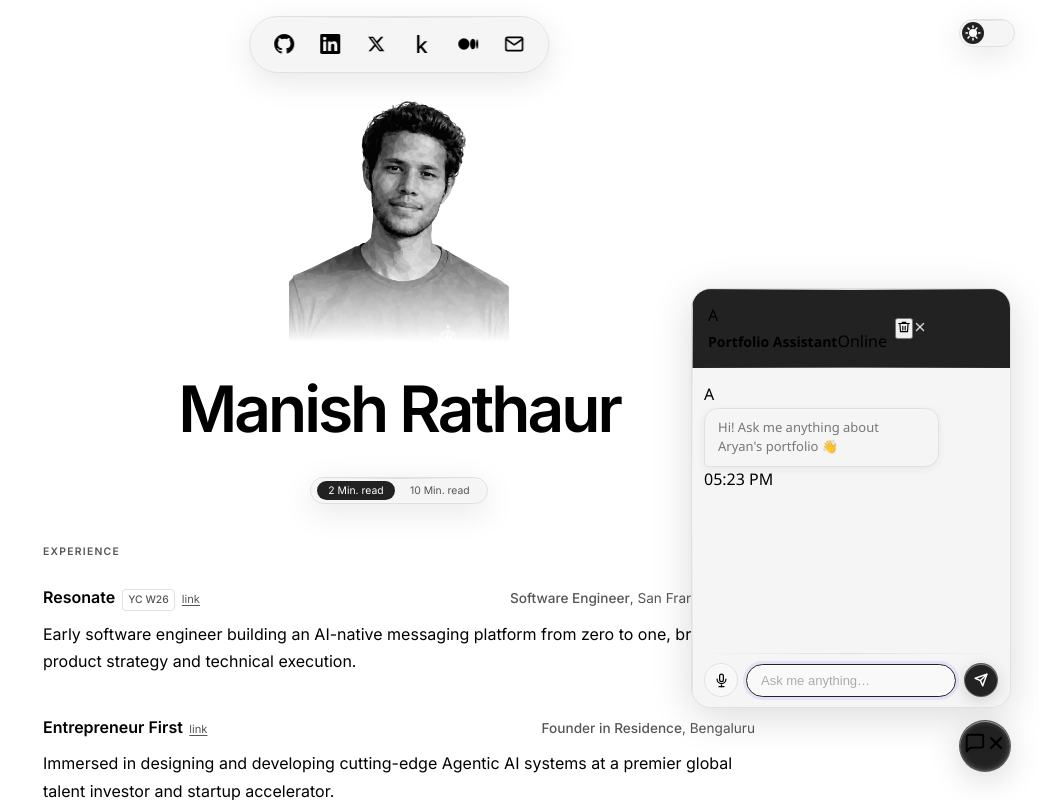
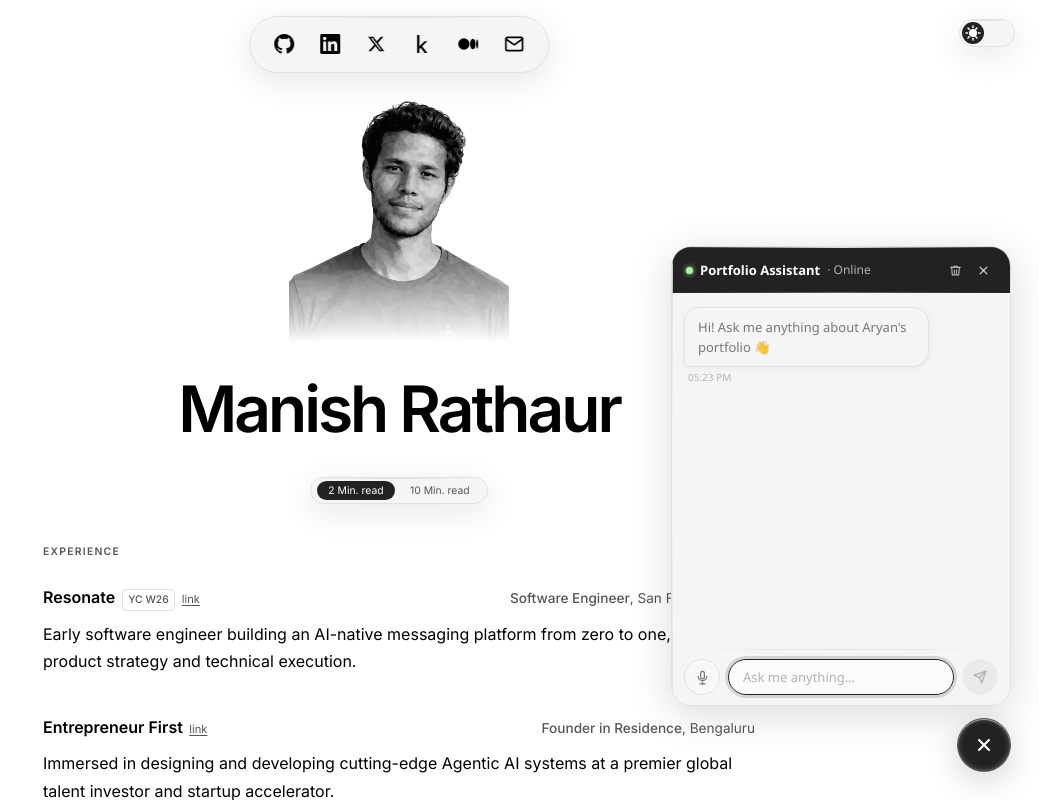
Before and after one commit to Rawdyrathaur/portfolio, a React (Vite) app: page / in a window 1280 px wide. Both pictures are taken after a click on the button 1226 px from the left and 746 px from the top of the page. Shown: the top 800 px of the page, without its empty margins (241-1280 px from the left). Built offline with nearby package versions, Linux system fonts and the light colour scheme.

Commit message:
fix code

```diff
--- a/src/components/ChatWidget/ChatWidget.css
+++ b/src/components/ChatWidget/ChatWidget.css
@@ -8,40 +8,76 @@
   flex-direction: column;
   align-items: flex-end;
   gap: 12px;
-  font-family: 'Segoe UI', sans-serif;
+  font-family: 'Segoe UI', system-ui, sans-serif;
 }
 
-/* ── Floating bubble button ── */
+/* ══════════════════════════════
+   BUBBLE TOGGLE BUTTON
+══════════════════════════════ */
 .cw-bubble-btn {
-  width: 52px;
-  height: 52px;
+  position: relative;
+  width: 54px;
+  height: 54px;
   border-radius: 50%;
   background: var(--accent);
   border: 1px solid rgba(255, 255, 255, 0.25);
   font-size: 22px;
   cursor: pointer;
   box-shadow:
-    0 8px 32px rgba(0, 0, 0, 0.15),
+    0 8px 32px rgba(0, 0, 0, 0.18),
     inset 0 1px 0 rgba(255, 255, 255, 0.5),
     inset 0 -1px 0 rgba(255, 255, 255, 0.1),
     inset 0 0 4px 2px rgba(255, 255, 255, 0.15);
-  transition: transform 0.2s, box-shadow 0.2s;
+  transition: transform 0.25s cubic-bezier(0.34, 1.56, 0.64, 1), box-shadow 0.2s;
   display: flex;
   align-items: center;
   justify-content: center;
+  color: #fff;
+  overflow: hidden;
 }
 .cw-bubble-btn:hover {
-  transform: scale(1.08);
+  transform: scale(1.1);
   box-shadow:
-    0 12px 40px rgba(0, 0, 0, 0.2),
+    0 12px 40px rgba(0, 0, 0, 0.22),
     inset 0 1px 0 rgba(255, 255, 255, 0.55),
     inset 0 -1px 0 rgba(255, 255, 255, 0.12);
 }
 
-/* ── Chat card ── */
+/* Icon swap on open/close */
+.cw-bubble-icon {
+  position: absolute;
+  display: flex;
+  align-items: center;
+  justify-content: center;
+  transition: transform 0.3s cubic-bezier(0.34, 1.56, 0.64, 1), opacity 0.2s;
+}
+.cw-bubble-icon--close  { transform: rotate(-90deg) scale(0.5); opacity: 0; }
+.cw-bubble-btn--open .cw-bubble-icon--chat  { transform: rotate(90deg) scale(0.5); opacity: 0; }
+.cw-bubble-btn--open .cw-bubble-icon--close { transform: rotate(0deg) scale(1);   opacity: 1; }
+
+/* Unread badge */
+.cw-badge {
+  position: absolute;
+  top: 4px;
+  right: 4px;
+  width: 10px;
+  height: 10px;
+  border-radius: 50%;
+  background: #ff4d4d;
+  border: 2px solid #fff;
+  animation: cw-badge-pop 0.3s cubic-bezier(0.34, 1.56, 0.64, 1);
+}
+@keyframes cw-badge-pop {
+  from { transform: scale(0); }
+  to   { transform: scale(1); }
+}
+
+/* ══════════════════════════════
+   CHAT CARD
+══════════════════════════════ */
 .cw-card {
-  width: 320px;
-  height: 420px;
+  width: 340px;
+  height: 460px;
   background: var(--surface);
   backdrop-filter: blur(16px);
   -webkit-backdrop-filter: blur(16px);
@@ -56,122 +92,157 @@
   flex-direction: column;
   overflow: hidden;
   position: relative;
-  animation: cw-pop 0.2s ease;
+  animation: cw-pop 0.25s cubic-bezier(0.34, 1.56, 0.64, 1);
+  transform-origin: bottom right;
 }
 
-/* Same shimmer edges as your navbar ::before / ::after */
+/* Top edge shimmer — matches navbar ::before */
 .cw-card::before {
   content: '';
   position: absolute;
-  top: 0;
-  left: 0;
-  right: 0;
+  top: 0; left: 0; right: 0;
   height: 1px;
   background: linear-gradient(90deg, transparent, var(--border), transparent);
   z-index: 2;
   pointer-events: none;
 }
-
+/* Left edge shimmer — matches navbar ::after */
 .cw-card::after {
   content: '';
   position: absolute;
-  top: 0;
-  left: 0;
-  width: 1px;
-  height: 100%;
+  top: 0; left: 0;
+  width: 1px; height: 100%;
   background: linear-gradient(180deg, var(--border), transparent, var(--border));
   z-index: 2;
   pointer-events: none;
 }
 
 @keyframes cw-pop {
-  from { opacity: 0; transform: translateY(12px) scale(0.97); }
-  to   { opacity: 1; transform: translateY(0) scale(1); }
+  from { opacity: 0; transform: translateY(16px) scale(0.94); }
+  to   { opacity: 1; transform: translateY(0)    scale(1); }
 }
 
-/* ── Header ── */
+/* ══════════════════════════════
+   HEADER
+══════════════════════════════ */
 .cw-header {
   display: flex;
   align-items: center;
-  gap: 8px;
-  padding: 14px 16px;
+  justify-content: space-between;
+  padding: 10px 14px;
   background: var(--accent);
-  color: var(--text);
   position: relative;
+  flex-shrink: 0;
+  z-index: 1;
+}
+.cw-header::after {
+  content: '';
+  position: absolute;
+  bottom: 0; left: 0; right: 0;
+  height: 1px;
+  background: linear-gradient(90deg, transparent, rgba(255,255,255,0.3), transparent);
+}
+
+.cw-header-left {
+  display: flex;
+  align-items: center;
+  gap: 7px;
+}
+.cw-header-actions {
+  display: flex;
+  align-items: center;
+  gap: 2px;
+}
+
+.cw-title {
+  font-size: 13px;
+  font-weight: 600;
+  color: #fff;
+  line-height: 1;
+}
+.cw-status-text {
+  font-size: 12px;
+  color: rgba(255,255,255,0.65);
+  font-weight: 400;
+}
+.cw-dot {
+  width: 7px;
+  height: 7px;
+  border-radius: 50%;
+  background: #a8f5a2;
+  box-shadow: 0 0 5px #a8f5a2;
   flex-shrink: 0;
 }
 
-/* Top shimmer line on header — mirrors navbar ::before */
-.cw-header::before {
-  content: '';
-  position: absolute;
-  bottom: 0;
-  left: 0;
-  right: 0;
-  height: 1px;
-  background: linear-gradient(90deg, transparent, rgba(255, 255, 255, 0.35), transparent);
+.cw-icon-btn {
+  width: 26px;
+  height: 26px;
+  border-radius: 6px;
+  background: transparent;
+  border: none;
+  color: rgba(255,255,255,0.7);
+  cursor: pointer;
+  display: flex;
+  align-items: center;
+  justify-content: center;
+  transition: background 0.15s, color 0.15s;
+}
+.cw-icon-btn:hover {
+  background: rgba(255,255,255,0.15);
+  color: #fff;
 }
 
-.cw-dot {
-  width: 8px;
-  height: 8px;
-  border-radius: 50%;
-  background: #a8f5a2;
-  flex-shrink: 0;
-  box-shadow: 0 0 6px #a8f5a2;
-}
-.cw-title {
-  font-size: 14px;
-  font-weight: 600;
-  flex: 1;
-}
-.cw-close {
-  background: none;
-  border: none;
-  color: rgba(255, 255, 255, 0.8);
-  font-size: 14px;
-  cursor: pointer;
-  padding: 0;
-  line-height: 1;
-}
-.cw-close:hover { color: #fff; }
-
-/* ── Messages ── */
+/* ══════════════════════════════
+   MESSAGES
+══════════════════════════════ */
 .cw-messages {
   flex: 1;
   overflow-y: auto;
-  padding: 14px 12px;
+  padding: 14px 12px 8px;
   display: flex;
   flex-direction: column;
-  gap: 8px;
+  gap: 10px;
   background: transparent;
+  scroll-behavior: smooth;
 }
-.cw-messages::-webkit-scrollbar { width: 4px; }
+.cw-messages::-webkit-scrollbar { width: 3px; }
 .cw-messages::-webkit-scrollbar-thumb {
   background: var(--border);
   border-radius: 4px;
 }
 
+.cw-msg-row {
+  display: flex;
+  align-items: flex-end;
+  gap: 6px;
+  animation: cw-msg-in 0.2s ease;
+}
+.cw-msg-row--user  { flex-direction: row-reverse; }
+.cw-msg-col { display: flex; flex-direction: column; gap: 2px; max-width: 78%; }
+.cw-msg-row--user .cw-msg-col { align-items: flex-end; }
+
+@keyframes cw-msg-in {
+  from { opacity: 0; transform: translateY(6px); }
+  to   { opacity: 1; transform: translateY(0); }
+}
+
+
 /* ── Bubbles ── */
 .cw-bubble {
-  max-width: 80%;
   padding: 9px 13px;
-  border-radius: 14px;
+  border-radius: 16px;
   font-size: 13px;
-  line-height: 1.5;
+  line-height: 1.55;
+  word-break: break-word;
 }
-
 .cw-bubble--user {
-  align-self: flex-end;
   background: var(--accent);
   color: var(--text);
   border-bottom-right-radius: 4px;
   border: 1px solid rgba(255, 255, 255, 0.2);
   box-shadow: inset 0 1px 0 rgba(255, 255, 255, 0.3);
 }
-
 .cw-bubble--assistant {
-  align-self: flex-start;
   background: var(--surface);
   backdrop-filter: blur(8px);
   -webkit-backdrop-filter: blur(8px);
@@ -179,8 +250,15 @@
   border-bottom-left-radius: 4px;
   border: 1px solid var(--border);
   box-shadow:
-    0 2px 8px rgba(0, 0, 0, 0.06),
+    0 1px 6px rgba(0,0,0,0.06),
     inset 0 1px 0 rgba(255, 255, 255, 0.4);
+}
+
+.cw-time {
+  font-size: 10px;
+  color: var(--text-secondary);
+  opacity: 0.5;
+  padding: 0 4px;
 }
 
 /* ── Typing indicator ── */
@@ -188,7 +266,8 @@
   display: flex;
   gap: 4px;
   align-items: center;
-  height: 18px;
+  height: 16px;
+  padding: 2px 0;
 }
 .cw-typing span {
   width: 6px;
@@ -199,13 +278,33 @@
 }
 .cw-typing span:nth-child(2) { animation-delay: 0.2s; }
 .cw-typing span:nth-child(3) { animation-delay: 0.4s; }
-
 @keyframes cw-bounce {
   0%, 80%, 100% { transform: translateY(0); }
   40%           { transform: translateY(-5px); }
 }
 
-/* ── Input bar ── */
+/* ── Recording hint ── */
+.cw-recording-hint {
+  display: flex;
+  align-items: center;
+  gap: 6px;
+  font-size: 12px;
+  font-style: italic;
+  color: var(--text-secondary);
+  padding: 2px 4px;
+  opacity: 0.75;
+}
+.cw-rec-dot {
+  width: 7px;
+  height: 7px;
+  border-radius: 50%;
+  background: #ff4d4d;
+  animation: cw-pulse 1s ease-in-out infinite;
+}
+
+/* ══════════════════════════════
+   INPUT BAR
+══════════════════════════════ */
 .cw-input-bar {
   display: flex;
   align-items: center;
@@ -216,15 +315,13 @@
   gap: 8px;
   position: relative;
   flex-shrink: 0;
+  z-index: 1;
 }
-
-/* Top shimmer line — same as navbar ::before */
+/* Top shimmer — mirrors navbar ::before */
 .cw-input-bar::before {
   content: '';
   position: absolute;
-  top: 0;
-  left: 0;
-  right: 0;
+  top: 0; left: 0; right: 0;
   height: 1px;
   background: linear-gradient(90deg, transparent, var(--border), transparent);
 }
@@ -235,6 +332,7 @@
   border-radius: 20px;
   padding: 8px 14px;
   font-size: 13px;
+  font-family: inherit;
   outline: none;
   background: rgba(255, 255, 255, 0.45);
   backdrop-filter: blur(4px);
@@ -243,75 +341,79 @@
   transition: border-color 0.2s, box-shadow 0.2s;
   box-shadow: inset 0 1px 0 rgba(255, 255, 255, 0.6);
 }
-.cw-input::placeholder { color: var(--text-secondary); opacity: 0.6; }
+.cw-input::placeholder { color: var(--text-secondary); opacity: 0.55; }
 .cw-input:focus {
   border-color: var(--accent);
+  background: rgba(255, 255, 255, 0.55);
   box-shadow:
-    inset 0 1px 0 rgba(255, 255, 255, 0.6),
-    0 0 0 3px rgba(var(--accent-rgb, 99, 102, 241), 0.12);
+    inset 0 1px 0 rgba(255, 255, 255, 0.65),
+    0 0 0 3px color-mix(in srgb, var(--accent) 15%, transparent);
 }
+.cw-input:disabled { opacity: 0.5; cursor: not-allowed; }
 
 /* ── Send button ── */
 .cw-send {
-  width: 34px;
-  height: 34px;
+  width: 36px;
+  height: 36px;
   border-radius: 50%;
-  background: var(--accent);
-  border: 1px solid rgba(255, 255, 255, 0.25);
-  color: #fff;
+  background: var(--border);
+  border: 1px solid rgba(255, 255, 255, 0.2);
+  color: var(--text-secondary);
   font-size: 14px;
-  cursor: pointer;
+  cursor: not-allowed;
   display: flex;
   align-items: center;
   justify-content: center;
-  transition: transform 0.2s, box-shadow 0.2s;
+  transition: background 0.2s, transform 0.2s, box-shadow 0.2s, color 0.2s;
   flex-shrink: 0;
+  opacity: 0.5;
+}
+.cw-send--active {
+  background: var(--accent);
+  color: #fff;
+  cursor: pointer;
+  opacity: 1;
   box-shadow:
-    0 4px 16px rgba(0, 0, 0, 0.15),
+    0 4px 16px rgba(0, 0, 0, 0.12),
     inset 0 1px 0 rgba(255, 255, 255, 0.4);
 }
-.cw-send:hover {
-  transform: scale(1.08);
+.cw-send--active:hover {
+  transform: scale(1.1);
   box-shadow:
-    0 6px 20px rgba(0, 0, 0, 0.2),
+    0 6px 20px rgba(0, 0, 0, 0.16),
     inset 0 1px 0 rgba(255, 255, 255, 0.45);
 }
 
 /* ── Mic button ── */
 .cw-mic {
-  width: 34px;
-  height: 34px;
+  width: 36px;
+  height: 36px;
   border-radius: 50%;
   background: rgba(255, 255, 255, 0.35);
   backdrop-filter: blur(4px);
   -webkit-backdrop-filter: blur(4px);
   border: 1px solid var(--border);
+  color: var(--text-secondary);
   font-size: 15px;
   cursor: pointer;
   display: flex;
   align-items: center;
   justify-content: center;
-  transition: background 0.2s, transform 0.2s;
+  transition: background 0.2s, transform 0.2s, color 0.2s;
   flex-shrink: 0;
   box-shadow: inset 0 1px 0 rgba(255, 255, 255, 0.5);
 }
 .cw-mic:hover {
   background: rgba(255, 255, 255, 0.55);
+  transform: scale(1.06);
 }
 .cw-mic--active {
   background: #ff4d4d;
   border-color: rgba(255, 77, 77, 0.4);
+  color: #fff;
   animation: cw-pulse 1s ease-in-out infinite;
 }
 @keyframes cw-pulse {
   0%, 100% { transform: scale(1);    box-shadow: 0 0 0 0   rgba(255, 77, 77, 0.4); }
-  50%       { transform: scale(1.08); box-shadow: 0 0 0 6px rgba(255, 77, 77, 0);   }
+  50%       { transform: scale(1.07); box-shadow: 0 0 0 6px rgba(255, 77, 77, 0); }
 }
-
-/* ── Recording hint ── */
-.cw-recording-hint {
-  font-style: italic;
-  color: var(--text-secondary);
-  font-size: 12px;
-  opacity: 0.7;
-}
--- a/src/components/ChatWidget/ChatWidget.jsx
+++ b/src/components/ChatWidget/ChatWidget.jsx
@@ -122,14 +122,14 @@ export default function ChatWidget() {
     } catch {
       setMessages((prev) => [
         ...prev,
-        { role: "assistant", text: " Microphone access denied. Please allow mic access.", time: new Date() },
+        { role: "assistant", text: "⚠️ Microphone access denied. Please allow mic access.", time: new Date() },
       ]);
     }
   };
 
   /* ── Clear chat ── */
   const clearChat = () => {
-    setMessages([{ role: "assistant", text: "Hi! Ask me anything about my portfolio ", time: new Date() }]);
+    setMessages([{ role: "assistant", text: "Hi! Ask me anything about Aryan's portfolio 👋", time: new Date() }]);
   };
 
   return (
@@ -140,23 +140,18 @@ export default function ChatWidget() {
           {/* Header */}
           <div className="cw-header">
             <div className="cw-header-left">
-              <div className="cw-avatar">A</div>
-              <div className="cw-header-info">
-                <span className="cw-title">Portfolio Assistant</span>
-                <span className="cw-status">
-                  <span className="cw-dot" />
-                  Online
-                </span>
-              </div>
+              <span className="cw-dot" />
+              <span className="cw-title">Portfolio Assistant</span>
+              <span className="cw-status-text">· Online</span>
             </div>
             <div className="cw-header-actions">
               <button className="cw-icon-btn" onClick={clearChat} title="Clear chat" aria-label="Clear chat">
-                <svg width="14" height="14" viewBox="0 0 24 24" fill="none" stroke="currentColor" strokeWidth="2" strokeLinecap="round" strokeLinejoin="round">
+                <svg width="13" height="13" viewBox="0 0 24 24" fill="none" stroke="currentColor" strokeWidth="2" strokeLinecap="round" strokeLinejoin="round">
                   <polyline points="3 6 5 6 21 6"/><path d="M19 6l-1 14H6L5 6"/><path d="M10 11v6M14 11v6"/><path d="M9 6V4h6v2"/>
                 </svg>
               </button>
-              <button className="cw-icon-btn cw-close" onClick={() => setIsOpen(false)} aria-label="Close chat">
-                <svg width="14" height="14" viewBox="0 0 24 24" fill="none" stroke="currentColor" strokeWidth="2.5" strokeLinecap="round">
+              <button className="cw-icon-btn" onClick={() => setIsOpen(false)} aria-label="Close chat">
+                <svg width="13" height="13" viewBox="0 0 24 24" fill="none" stroke="currentColor" strokeWidth="2.5" strokeLinecap="round">
                   <line x1="18" y1="6" x2="6" y2="18"/><line x1="6" y1="6" x2="18" y2="18"/>
                 </svg>
               </button>
@@ -167,7 +162,6 @@ export default function ChatWidget() {
           <div className="cw-messages" role="log" aria-live="polite">
             {messages.map((m, i) => (
               <div key={i} className={`cw-msg-row cw-msg-row--${m.role}`}>
-                {m.role === "assistant" && <div className="cw-msg-avatar">A</div>}
                 <div className="cw-msg-col">
                   <div className={`cw-bubble cw-bubble--${m.role}`}>{m.text}</div>
                   <span className="cw-time">{formatTime(m.time)}</span>
@@ -177,7 +171,6 @@ export default function ChatWidget() {
 
             {isLoading && (
               <div className="cw-msg-row cw-msg-row--assistant">
-                <div className="cw-msg-avatar">A</div>
                 <div className="cw-msg-col">
                   <div className="cw-bubble cw-bubble--assistant">
                     <span className="cw-typing"><span /><span /><span /></span>
--- a/src/styles/variables.css
+++ b/src/styles/variables.css
@@ -18,14 +18,18 @@
   --text-heading: 20px;
   --text-body:    17px;
   --text-label:   12px;
+
+  color-scheme: light;
 }
 
 [data-theme="dark"] {
   --bg: #000000;
   --text: #ffffff;
-  --text-muted: #555555;
+  --text-muted: #999999;        /* ← was #555555, too dark on black bg */
   --text-secondary: #aaaaaa;
   --border: #222222;
   --surface: #111111;
   --accent: #dddddd;
+
+  color-scheme: dark;
 }
```
